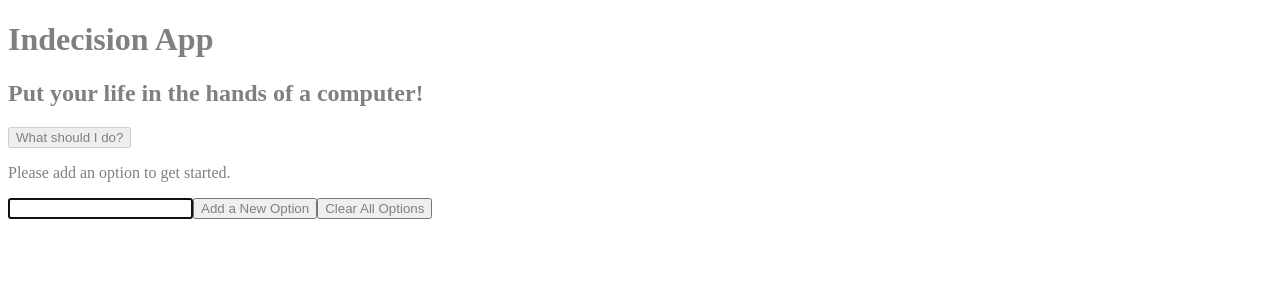
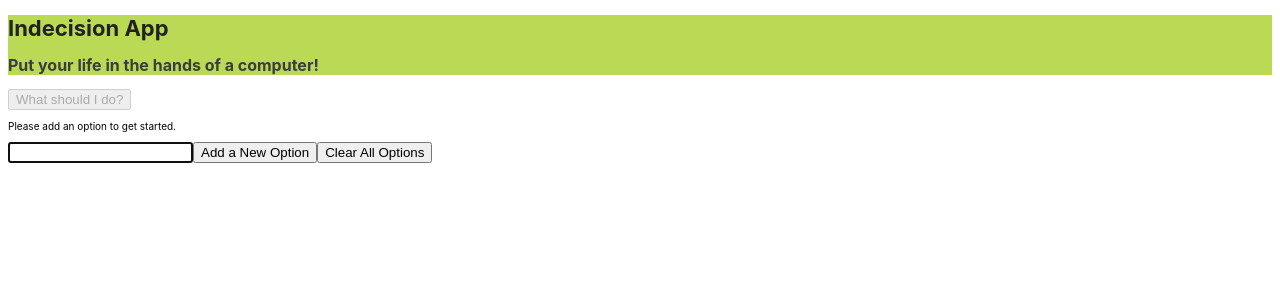
Before and after one commit to bvsatyaram/expensify, a React app: page / in a window 1280 px wide. Shown: the top 300 px of the page. Built offline with nearby package versions, Linux system fonts and the light colour scheme.

Commit message:
Start adding component styles
Lecture: #65

```diff
--- /dev/null
+++ b/src/styles/common/_base.scss
@@ -0,0 +1,7 @@
+html {
+  font-size: 62.5%;
+}
+
+body {
+  font-family: $default-font;
+}
--- /dev/null
+++ b/src/styles/common/_theme.scss
@@ -0,0 +1,14 @@
+$default-font:  -apple-system,
+                BlinkMacSystemFont,
+                "Segoe UI",
+                Roboto,
+                Oxygen-Sans,
+                Ubuntu,
+                Cantarell,
+                "Helvetica Neue",
+                sans-serif;
+
+// Colors
+$primary-color: #bada55;
+$dark-color: #222;
+$light-color: #fff;
--- /dev/null
+++ b/src/styles/components/_header.scss
@@ -0,0 +1,13 @@
+header {
+  background-color: $primary-color;
+
+  h1 {
+    color: $dark-color;
+    font-size: 2.2rem;
+  }
+
+  h2 {
+    color: lighten($dark-color, 10%);
+    font-size: 1.6rem;
+  }
+}
--- a/src/styles/styles.scss
+++ b/src/styles/styles.scss
@@ -1,5 +1,3 @@
-$color: gray;
-
-* {
-  color: $color;
-}
+@import './common/theme',
+        './common/base',
+        './components/header';
```
